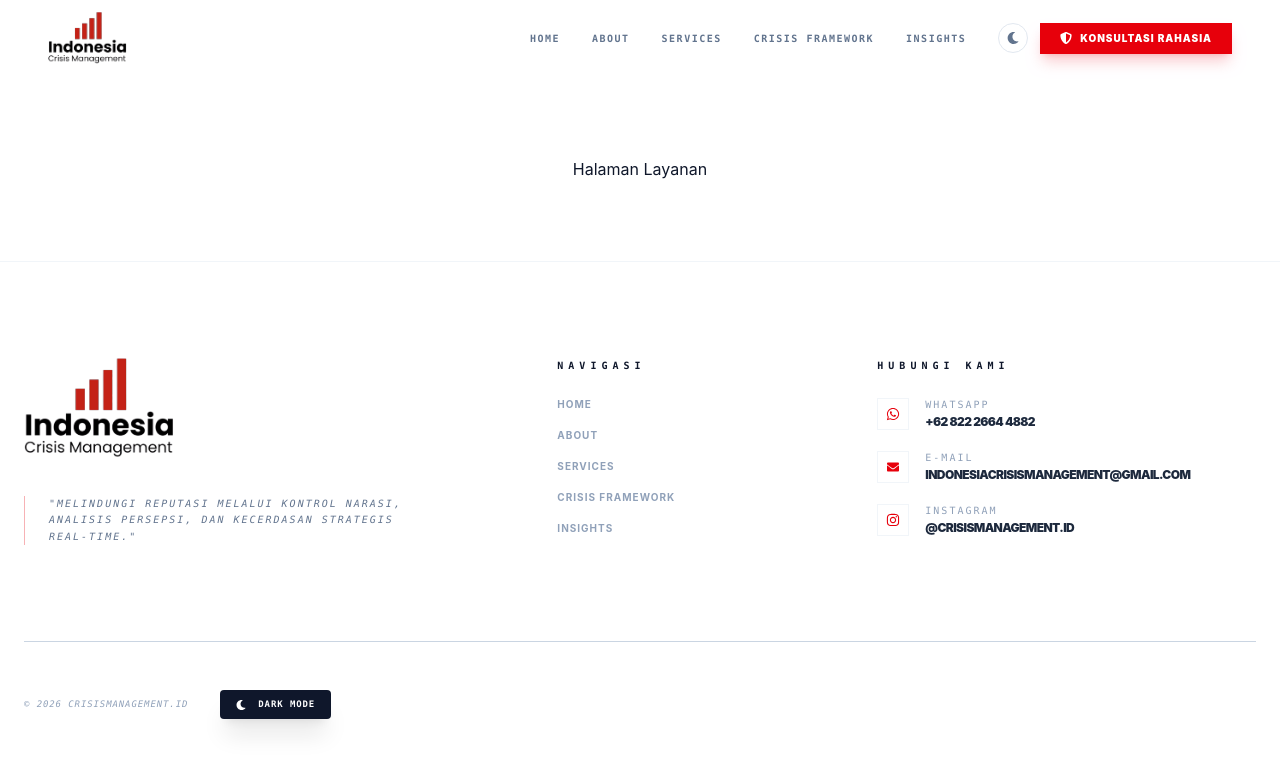
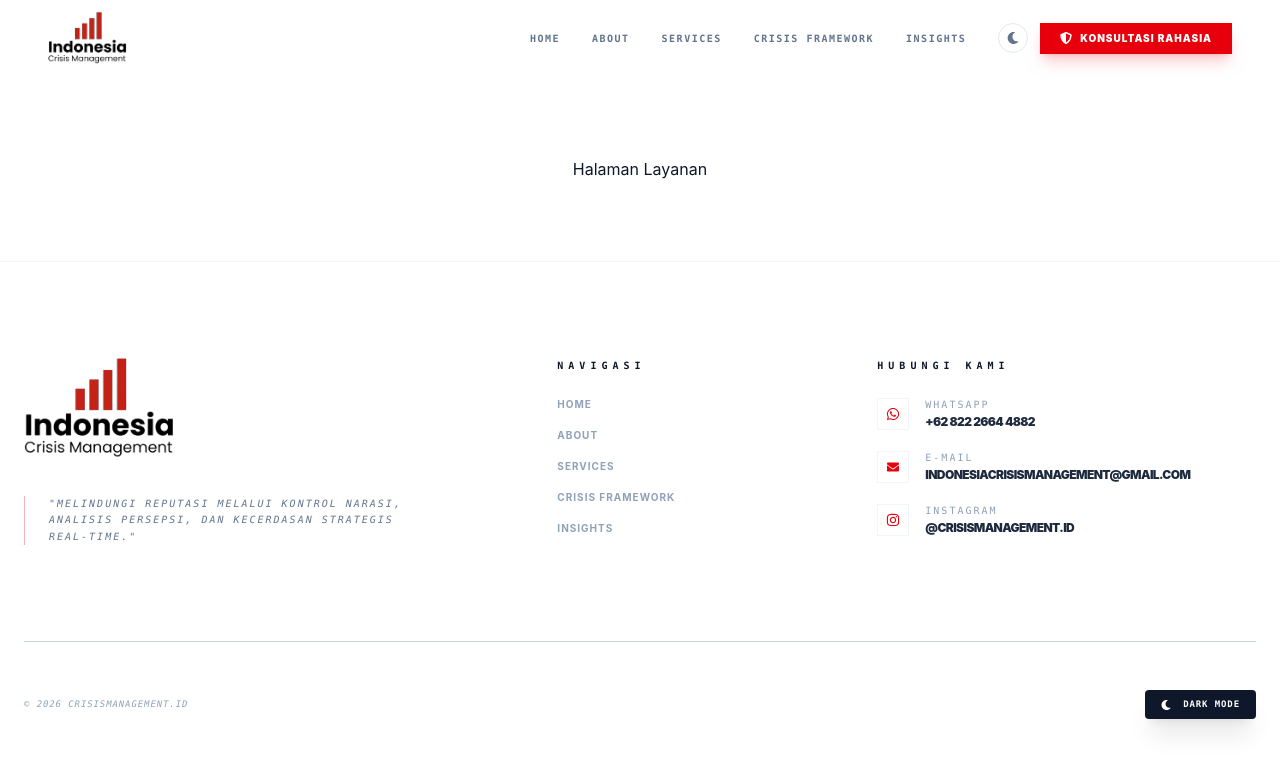
Before and after one commit to fjmahesa/crisis-management-web, a React (Vite) app: page /services in a window 1280 px wide. Shown: the top 770 px of the page. Built offline with nearby package versions, Linux system fonts and the light colour scheme.

Commit message:
move theme icon to the right

```diff
--- a/src/components/Footer.jsx
+++ b/src/components/Footer.jsx
@@ -102,6 +102,11 @@
               © {currentYear} CRISISMANAGEMENT.ID
             </div>
 
+
+          </div>
+
+          <div className="flex flex-col items-center md:items-end gap-2 group">
+
             <button
               onClick={toggleTheme}
               className="flex items-center gap-3 px-4 py-2 bg-slate-900 dark:bg-red-600 rounded-sm hover:scale-105 transition-all shadow-xl"
@@ -113,10 +118,8 @@
                 {theme === 'dark' ? 'Light Mode' : 'Dark Mode'}
               </span>
             </button>
-          </div>
 
-          {/* <div className="flex flex-col items-center md:items-end gap-2 group">
-            <div className="flex items-center gap-3">
+            {/* <div className="flex items-center gap-3">
               <FaLock className="text-red-600 text-[10px] animate-pulse" />
               <span className="text-[9px] font-mono text-slate-500 dark:text-slate-400 uppercase tracking-[0.4em] font-black">
                 End-to-End Encryption Active
@@ -124,8 +127,8 @@
             </div>
             <span className="text-[7px] font-mono text-slate-400 dark:text-slate-700 uppercase tracking-[0.3em]">
               Security_Node: Jakarta_Terminal_ID: {Math.floor(Math.random() * 10000)} // TLS_Verified
-            </span>
-          </div> */}
+            </span> */}
+          </div>
         </div>
       </div>
     </footer>
```
